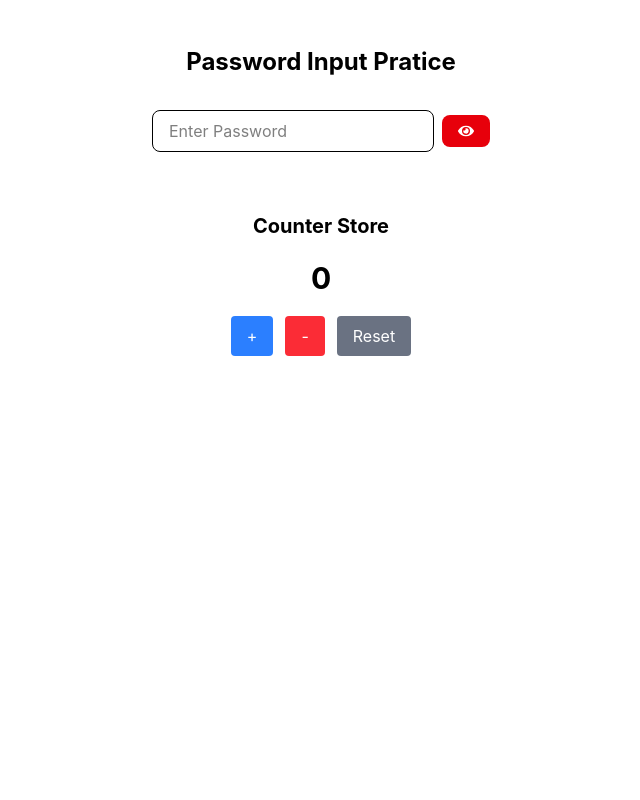
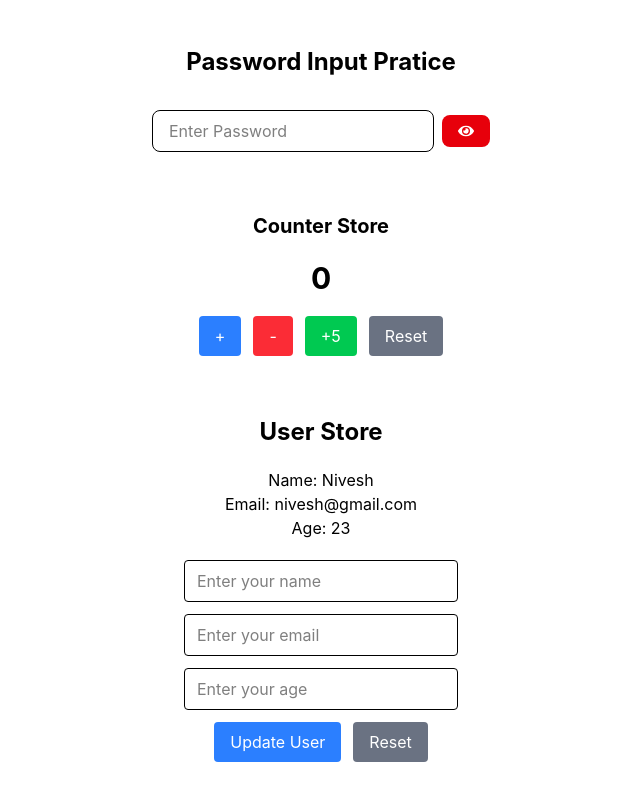
Before and after one commit to Nivesh26/SGDG, a React (Vite) app: page / in a window 1280 px wide. Shown: the part 680-1480 px from the top of the page, without its empty margins (319-959 px from the left). Before the commit the page ends 1096 px from the top, so only its background shows below. Built offline with nearby package versions, Linux system fonts and the light colour scheme.

Commit message:
feat: add user store with UI component and expand counter store with increaseBy action

```diff
--- a/src/Pages/Home.tsx
+++ b/src/Pages/Home.tsx
@@ -6,6 +6,7 @@ import StringState from '../Hooks/StringState'
 import BooleanState from '../Hooks/BooleanState'
 import PasswordInput from '../Hooks/PasswordInput'
 import CounterStore from '../Zustand/counterStore'
+import UserStore from '../Zustand/userStore'
 
 const Home = () => {
     return (
@@ -17,6 +18,7 @@ const Home = () => {
             <BooleanState />
             <PasswordInput />
             <CounterStore />
+            <UserStore />
 
         </div>
     )
--- a/src/Store/counterStore.ts
+++ b/src/Store/counterStore.ts
@@ -4,6 +4,7 @@ interface CounterStore {
     count: number;
     increase: () => void;
     decrease: () => void;
+    increaseBy: (amount: number) => void;
     reset: () => void;
 }
 
@@ -20,6 +21,11 @@ export const useCounterStore = create<CounterStore>((set) => ({
             count: state.count - 1,
         })),
 
+    increaseBy: (amount) =>
+        set((state) => ({
+            count: state.count + amount,
+        })),
+
     reset: () =>
         set({
             count: 0,
--- /dev/null
+++ b/src/Store/userStore.ts
@@ -0,0 +1,56 @@
+import { create } from "zustand";
+
+interface User {
+    name: string;
+    email: string;
+    age: number;
+}
+
+interface UserStore {
+    user: User;
+    setName: (name: string) => void;
+    setEmail: (email: string) => void;
+    setAge: (age: number) => void;
+    resetUser: () => void;
+}
+
+export const useUserStore = create<UserStore>((set) => ({
+    user: {
+        name: "Nivesh",
+        email: "nivesh@gmail.com",
+        age: 23,
+    },
+
+    setName: (name) =>
+        set((state) => ({
+            user: {
+                ...state.user,
+                name: name,
+            },
+        })),
+
+    setEmail: (email) =>
+        set((state) => ({
+            user: {
+                ...state.user,
+                email: email,
+            },
+        })),
+
+    setAge: (age) =>
+        set((state) => ({
+            user: {
+                ...state.user,
+                age: age,
+            },
+        })),
+
+    resetUser: () =>
+        set({
+            user: {
+                name: "Nivesh",
+                email: "nivesh@gmail.com",
+                age: 23,
+            },
+        }),
+}));
--- a/src/Zustand/counterStore.tsx
+++ b/src/Zustand/counterStore.tsx
@@ -5,6 +5,7 @@ const CounterStore = () => {
     const count = useCounterStore((state) => state.count);
     const increase = useCounterStore((state) => state.increase);
     const decrease = useCounterStore((state) => state.decrease);
+    const increaseBy = useCounterStore((state) => state.increaseBy);
     const reset = useCounterStore((state) => state.reset);
 
     return (
@@ -20,21 +21,28 @@ const CounterStore = () => {
             <div className="flex justify-center gap-3">
                 <button
                     onClick={increase}
-                    className="rounded bg-blue-500 px-4 py-2 text-white"
+                    className="rounded bg-blue-500 px-4 py-2 text-white cursor-pointer"
                 >
                     +
                 </button>
 
                 <button
                     onClick={decrease}
-                    className="rounded bg-red-500 px-4 py-2 text-white"
+                    className="rounded bg-red-500 px-4 py-2 text-white cursor-pointer"
                 >
                     -
                 </button>
 
                 <button
+                    onClick={() => increaseBy(5)}
+                    className="rounded bg-green-500 px-4 py-2 text-white cursor-pointer"
+                >
+                    +5
+                </button>
+
+                <button
                     onClick={reset}
-                    className="rounded bg-gray-500 px-4 py-2 text-white"
+                    className="rounded bg-gray-500 px-4 py-2 text-white cursor-pointer"
                 >
                     Reset
                 </button>
--- /dev/null
+++ b/src/Zustand/userStore.tsx
@@ -0,0 +1,91 @@
+import React, { useState } from "react";
+import { useUserStore } from "../Store/userStore";
+
+const UserStore = () => {
+    const user = useUserStore((state) => state.user);
+
+    const setName = useUserStore((state) => state.setName);
+    const setEmail = useUserStore((state) => state.setEmail);
+    const setAge = useUserStore((state) => state.setAge);
+    const resetUser = useUserStore((state) => state.resetUser);
+
+    const [nameInput, setNameInput] = useState("");
+    const [emailInput, setEmailInput] = useState("");
+    const [ageInput, setAgeInput] = useState("");
+
+    const handleUpdate = () => {
+        if (nameInput.trim() !== "") {
+            setName(nameInput);
+        }
+
+        if (emailInput.trim() !== "") {
+            setEmail(emailInput);
+        }
+
+        if (ageInput.trim() !== "") {
+            setAge(Number(ageInput));
+        }
+
+        setNameInput("");
+        setEmailInput("");
+        setAgeInput("");
+    };
+
+    return (
+        <div className="mb-15 mt-15 text-center">
+            <h1 className="mb-5 text-2xl font-bold">
+                User Store
+            </h1>
+
+            <div className="mb-5">
+                <p>Name: {user.name}</p>
+                <p>Email: {user.email}</p>
+                <p>Age: {user.age}</p>
+            </div>
+
+            <div className="flex flex-col items-center gap-3">
+                <input
+                    type="text"
+                    placeholder="Enter your name"
+                    value={nameInput}
+                    onChange={(e) => setNameInput(e.target.value)}
+                    className="rounded border px-3 py-2"
+                />
+
+                <input
+                    type="email"
+                    placeholder="Enter your email"
+                    value={emailInput}
+                    onChange={(e) => setEmailInput(e.target.value)}
+                    className="rounded border px-3 py-2"
+                />
+
+                <input
+                    type="number"
+                    placeholder="Enter your age"
+                    value={ageInput}
+                    onChange={(e) => setAgeInput(e.target.value)}
+                    className="rounded border px-3 py-2"
+                />
+
+                <div className="flex gap-3">
+                    <button
+                        onClick={handleUpdate}
+                        className="rounded bg-blue-500 px-4 py-2 text-white"
+                    >
+                        Update User
+                    </button>
+
+                    <button
+                        onClick={resetUser}
+                        className="rounded bg-gray-500 px-4 py-2 text-white"
+                    >
+                        Reset
+                    </button>
+                </div>
+            </div>
+        </div>
+    );
+};
+
+export default UserStore;
```
